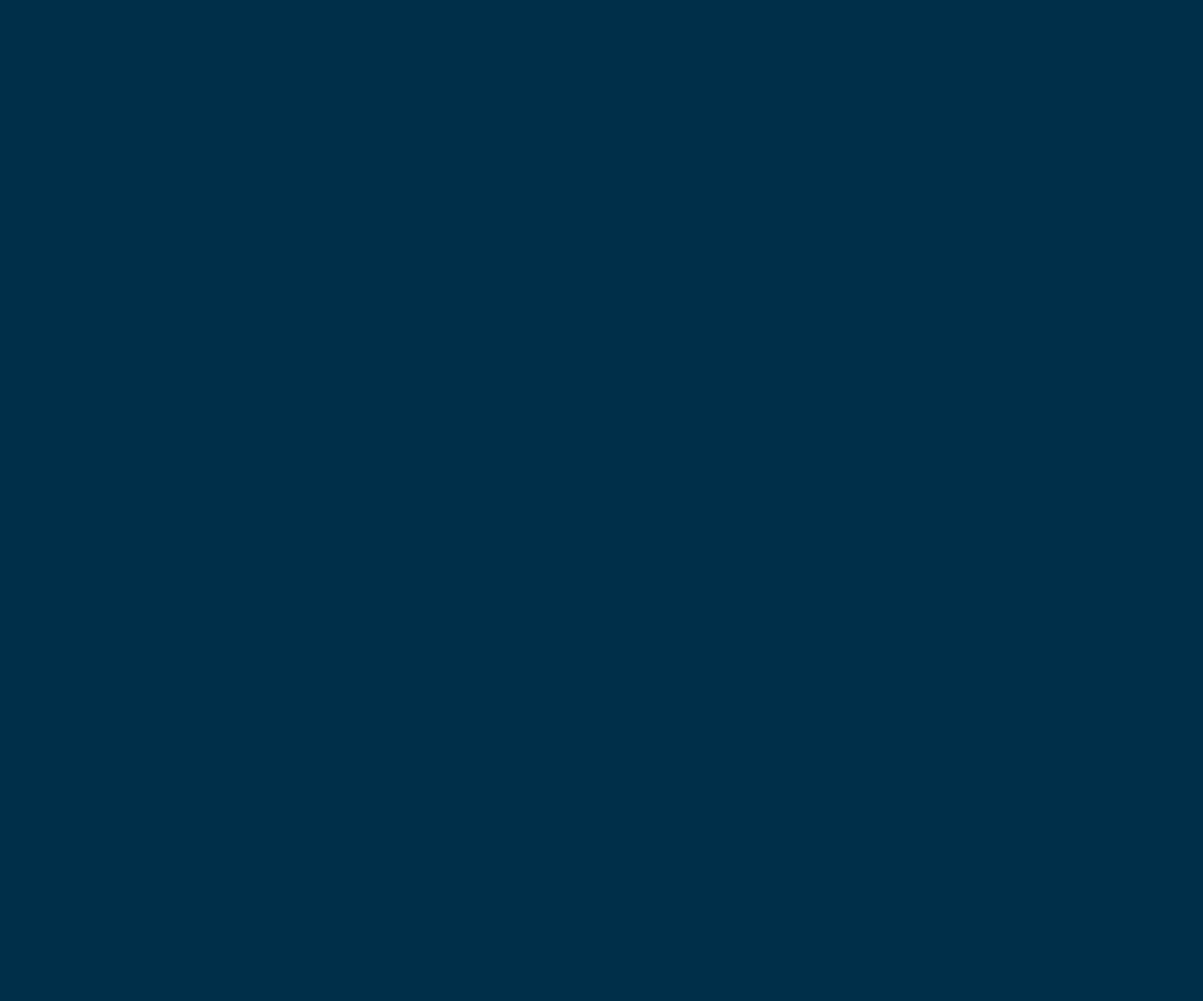
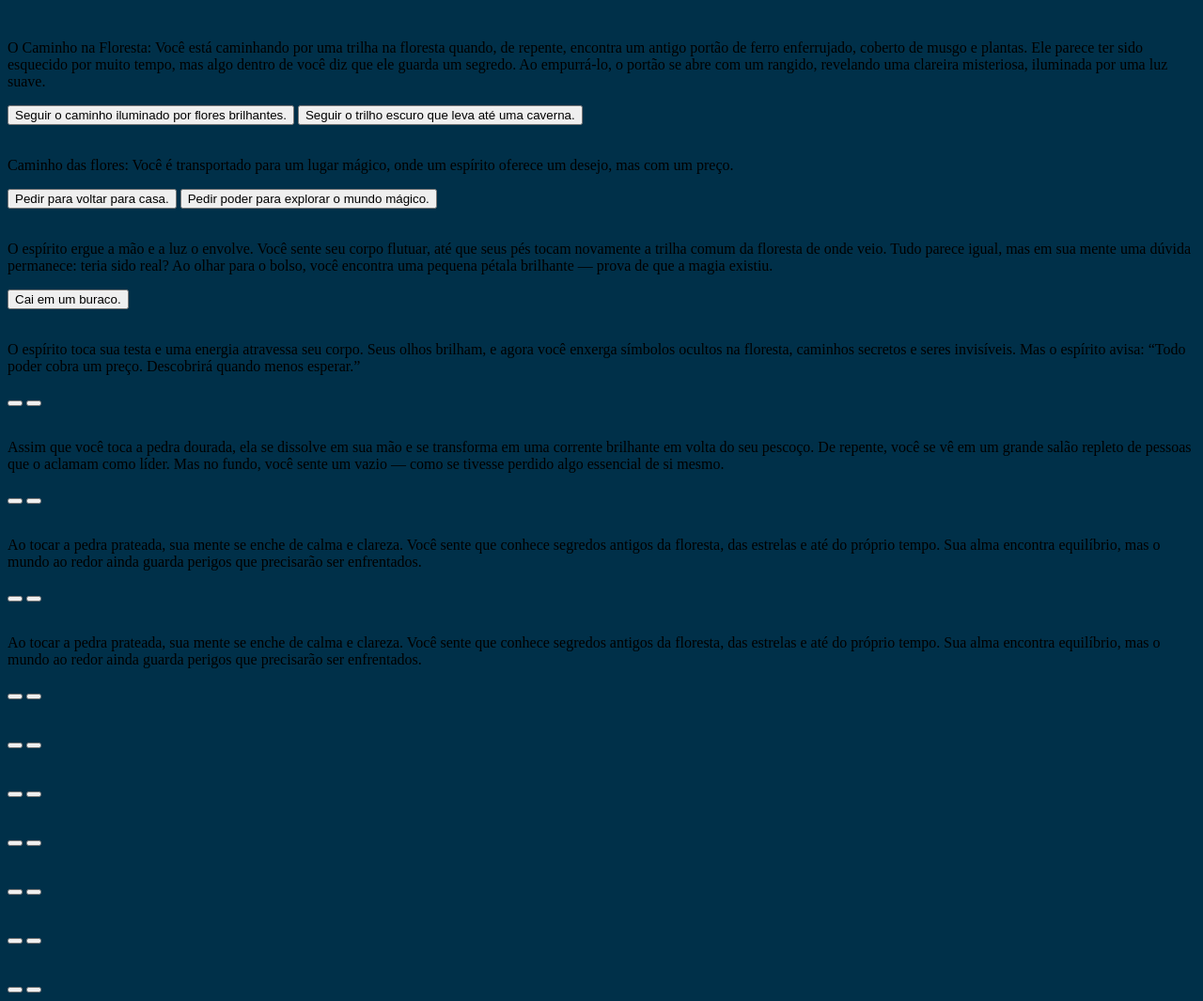
Before and after one commit to ELambrecht7/manu-1A, a plain HTML site: page index.html in a window 1280 px wide. Shown: the whole page at 94% size. Before the commit the page ends 800 px from the top, so only its background shows below. Drawn offline with Linux system fonts and the light colour scheme.

Commit message:
Add files via upload

```diff
--- a/index.html
+++ b/index.html
@@ -8,6 +8,99 @@
     <link rel="stylesheet" href="style.css">
 </head>
 <body>
+    <main>
+        <div class="passo" id="passo-1">
+            <img src="" alt="">
+            <p> O Caminho na Floresta:
+                Você está caminhando por uma trilha na floresta quando, de repente, encontra um antigo portão de ferro enferrujado, coberto de musgo e plantas. Ele parece ter sido esquecido por muito tempo, mas algo dentro de você diz que ele guarda um segredo. Ao empurrá-lo, o portão se abre com um rangido, revelando uma clareira misteriosa, iluminada por uma luz suave.</p>
+            <button class="btn-proximo"> Seguir o caminho iluminado por flores brilhantes. </button>
+            <button class="btn-proximo"> Seguir o trilho escuro que leva até uma caverna. </button>
+        </div>
+        <div class="passo" id="passo-2">
+           <img src="" alt="">
+           <p>Caminho das flores: Você é transportado para um lugar mágico, onde um espírito oferece um desejo, mas com um preço.</p>
+           <button> Pedir para voltar para casa. </button>
+           <button> Pedir poder para explorar o mundo mágico. </button>
+
+        </div>
+        <div class="passo" id="passo-3">
+            <img src="" alt="">
+            <p> O espírito ergue a mão e a luz o envolve. Você sente seu corpo flutuar, até que seus pés tocam novamente a trilha comum da floresta de onde veio. Tudo parece igual, mas em sua mente uma dúvida permanece: teria sido real? Ao olhar para o bolso, você encontra uma pequena pétala brilhante — prova de que a magia existiu. </p>
+            <button> Cai em um buraco.</button>
+
+</div>
+<div class="passo" id="passo-4">
+    <img src="" alt="">
+    <p> O espírito toca sua testa e uma energia atravessa seu corpo. Seus olhos brilham, e agora você enxerga símbolos ocultos na floresta, caminhos secretos e seres invisíveis. Mas o espírito avisa: “Todo poder cobra um preço. Descobrirá quando menos esperar.” </p>
+    <button></button>
+    <button></button>
+</div>
+
+<div class="passo" id="passo-5">
+    <img src="" alt="">
+    <p> Assim que você toca a pedra dourada, ela se dissolve em sua mão e se transforma em uma corrente brilhante em volta do seu pescoço. De repente, você se vê em um grande salão repleto de pessoas que o aclamam como líder. Mas no fundo, você sente um vazio — como se tivesse perdido algo essencial de si mesmo.</p>
+    <button></button>
+    <button></button>
+</div>
+
+<div class="passo" id="passo-6">
+    <img src="" alt="">
+    <p> Ao tocar a pedra prateada, sua mente se enche de calma e clareza. Você sente que conhece segredos antigos da floresta, das estrelas e até do próprio tempo. Sua alma encontra equilíbrio, mas o mundo ao redor ainda guarda perigos que precisarão ser enfrentados. </p>
+    <button></button>
+    <button></button>
+</div>
+
+<div class="passo" id="passo-7">
+    <img src="" alt="">
+    <p> Ao tocar a pedra prateada, sua mente se enche de calma e clareza. Você sente que conhece segredos antigos da floresta, das estrelas e até do próprio tempo. Sua alma encontra equilíbrio, mas o mundo ao redor ainda guarda perigos que precisarão ser enfrentados. </p> </p>
+    <button></button>
+    <button></button>
+</div>
+
+<div class="passo" id="passo-8">
+    <img src="" alt="">
+    <p>  </p>
+    <button></button>
+    <button></button>
+</div>
+
+<div class="passo" id="passo-9">
+    <img src="" alt="">
+    <p></p>
+    <button></button>
+    <button></button>
+</div>
+
+<div class="passo" id="passo-10">
+    <img src="" alt="">
+    <p></p>
+    <button></button>
+    <button></button>
+</div>
+
+<div class="passo" id="passo-11">
+    <img src="" alt="">
+    <p></p>
+    <button></button>
+    <button></button>
+</div>
+
+<div class="passo" id="passo-12">
+    <img src="" alt="">
+    <p></p>
+    <button></button>
+    <button></button>
+</div>
+
+<div class="passo" id="passo-13">
+    <img src="" alt="">
+    <p></p>
+    <button></button>
+    <button></button>
+</div>
+
+</main>
+
 
 </body>
 </html>
```
